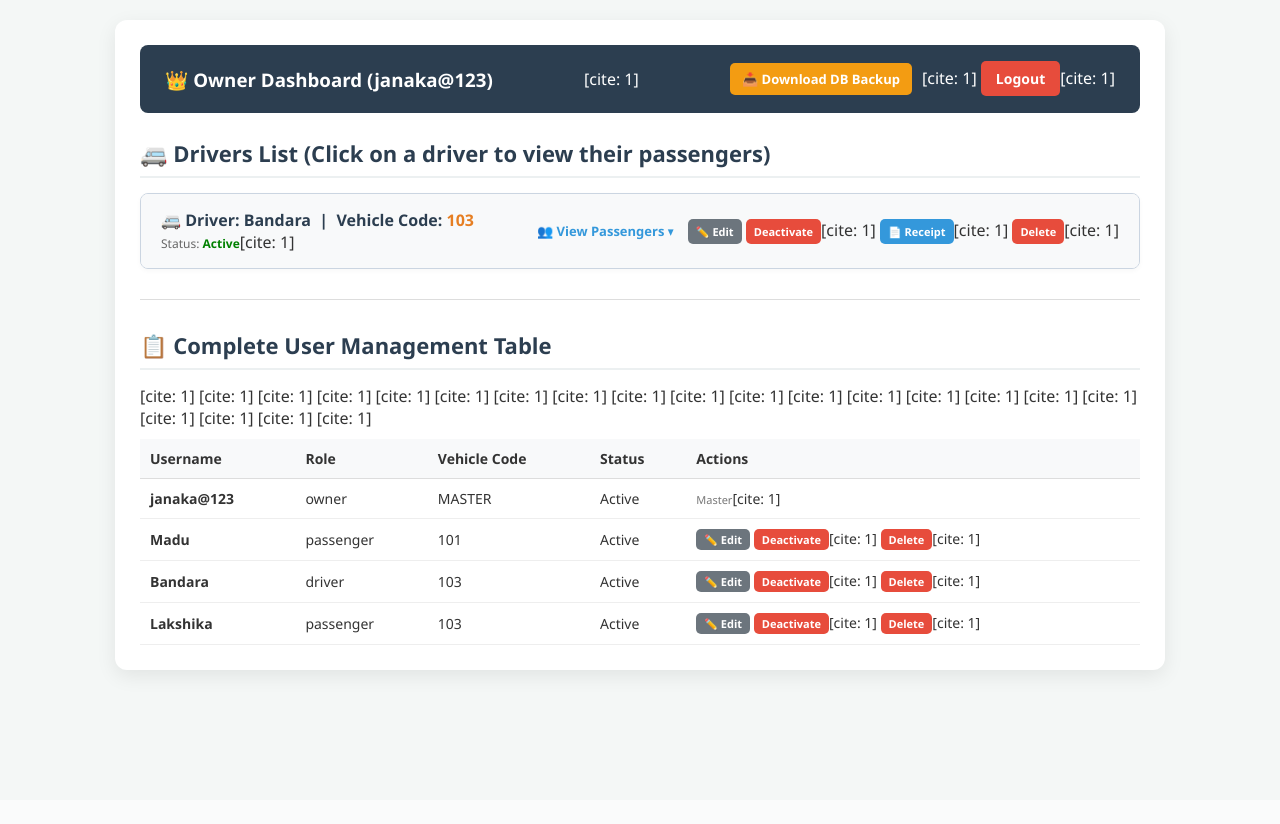
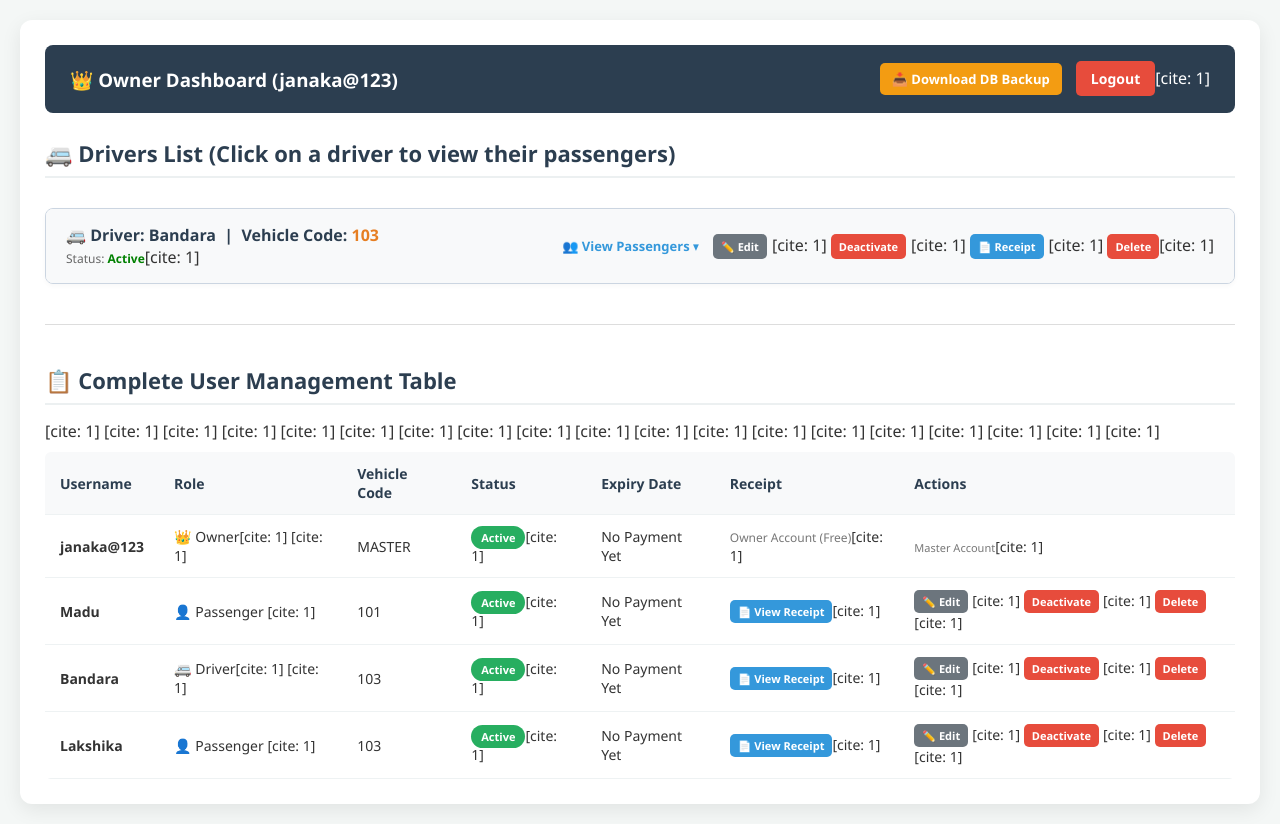
Before and after one commit to Janaka1987-hash/vehicle-tracker, a Flask app: page /owner_dashboard in a window 1280 px wide. Before the commit the page ends 680 px from the top, so only its background shows below. Run offline with Flask 3, Linux system fonts and the light colour scheme; a user stored in the database is signed in; data comes from the database, SQL or seed files in the repository.

Commit message:
Update owner_dashboard.html

```diff
--- a/templates/owner_dashboard.html
+++ b/templates/owner_dashboard.html
@@ -6,7 +6,7 @@
     <title>Owner Dashboard - RideSync</title>
     <style>
         body { font-family: 'Segoe UI', Tahoma, Geneva, Verdana, sans-serif; background: #f4f7f6; margin: 0; padding: 20px; color: #333; text-align: center; }
-        .container { max-width: 1000px; margin: auto; background: white; padding: 25px; border-radius: 12px; box-shadow: 0 6px 20px rgba(0,0,0,0.08); text-align: left; }
+        .container { max-width: 1200px; margin: auto; background: white; padding: 25px; border-radius: 12px; box-shadow: 0 6px 20px rgba(0,0,0,0.08); text-align: left; }
         header { background: #2c3e50; color: white; padding: 18px 25px; border-radius: 8px; display: flex; justify-content: space-between; align-items: center; margin-bottom: 25px; }
         h2 { margin: 0 0 15px 0; color: #2c3e50; font-size: 22px; border-bottom: 2px solid #ecf0f1; padding-bottom: 8px; }
         .btn { padding: 7px 12px; border: none; border-radius: 5px; font-weight: bold; cursor: pointer; text-decoration: none; display: inline-block; font-size: 13px; transition: 0.2s; }
@@ -17,11 +17,22 @@
         .btn-primary { background: #3498db; color: white; }
         .btn-secondary { background: #6c757d; color: white; }
 
+        table { width: 100%; border-collapse: collapse; margin-top: 10px; font-size: 14px; background: white; border-radius: 6px; overflow: hidden; }
+        th, td { padding: 12px 15px; border-bottom: 1px solid #eef2f3; text-align: left; }
+        th { background: #f8f9fa; color: #2c3e50; font-weight: 600; }
+
+        .badge-active { background: #27ae60; color: white; padding: 4px 10px; border-radius: 20px; font-size: 11px; font-weight: bold; }
+        .badge-inactive { background: #e74c3c; color: white; padding: 4px 10px; border-radius: 20px; font-size: 11px; font-weight: bold; }
+
+        .driver-section { margin-top: 30px; }
         .driver-card { background: #ffffff; border: 1px solid #cbd5e1; margin-bottom: 15px; border-radius: 8px; box-shadow: 0 2px 5px rgba(0,0,0,0.03); overflow: hidden; }
-        .driver-button-header { background: #f8f9fa; padding: 15px 20px; display: flex; justify-content: space-between; align-items: center; cursor: pointer; user-select: none; transition: background 0.2s; }
+
+        /* Driver Header Button (Clickable to Toggle) */
+        .driver-button-header { background: #f8f9fa; padding: 15px 20px; display: flex; justify-content: space-between; align-items: center; cursor: pointer; user-select: none; transition: background 0.2s; flex-wrap: wrap; }
         .driver-button-header:hover { background: #e2e8f0; }
         .driver-title { font-size: 16px; font-weight: bold; color: #2c3e50; margin: 0; }
 
+        /* Passengers Box (Hidden by default, opens on click) */
         .passengers-container { display: none; padding: 15px 20px; background: #ffffff; border-top: 1px solid #e2e8f0; }
         .passenger-item { display: flex; justify-content: space-between; align-items: center; background: #f8f9fa; padding: 10px 15px; margin: 8px 0; border-radius: 6px; border: 1px solid #e2e8f0; font-size: 13px; }
 
@@ -31,9 +42,9 @@
 <body>
     <div class="container">
         <header>
-            <h3 style="margin:0; color: white;">👑 Owner Dashboard ({{ username }})</h3>[cite: 1]
+            <h3 style="margin:0; color: white;">👑 Owner Dashboard ({{ username }})</h3>
             <div>
-                <a href="/download_backup" class="btn btn-warning" style="margin-right: 10px;">📥 Download DB Backup</a>[cite: 1]
+                <a href="/download_backup" class="btn btn-warning" style="margin-right: 10px;">📥 Download DB Backup</a>
                 <a href="/logout" class="logout">Logout</a>[cite: 1]
             </div>
         </header>
@@ -46,7 +57,7 @@
                 {% if u[3] == 'driver' %}
                     {% set ns.driver_found = true %}
                     <div class="driver-card">
-                        <!-- Driver Header (Clickable to Toggle Passengers) -->
+                        <!-- Driver Header (Clickable) -->
                         <div class="driver-button-header" onclick="
                             var box = document.getElementById('passengers-{{ u[0] }}');
                             if (box.style.display === 'none' || box.style.display === '') {
@@ -61,18 +72,18 @@
                             </div>
                             <div>
                                 <span style="font-size: 13px; color: #3498db; font-weight: bold; margin-right: 10px;">👥 View Passengers ▾</span>
-                                <a href="/edit_user/{{ u[0] }}" class="btn btn-secondary" style="padding: 5px 8px; font-size: 11px;" onclick="event.stopPropagation();">✏️ Edit</a>
-                                <a href="/toggle_status/{{ u[0] }}" class="btn {% if u[5] == 1 %}btn-danger{% else %}btn-success{% endif %}" style="padding: 5px 8px; font-size: 11px;" onclick="event.stopPropagation();">
+                                <a href="/edit_user/{{ u[0] }}" class="btn btn-secondary" style="padding: 5px 8px; font-size: 11px; margin-right: 5px;" onclick="event.stopPropagation();">✏️ Edit</a>[cite: 1]
+                                <a href="/toggle_status/{{ u[0] }}" class="btn {% if u[5] == 1 %}btn-danger{% else %}btn-success{% endif %}" style="padding: 5px 8px; font-size: 11px; margin-right: 5px;" onclick="event.stopPropagation();">
                                     {% if u[5] == 1 %}Deactivate{% else %}Activate{% endif %}
                                 </a>[cite: 1]
                                 {% if u[6] and u[6] != 'Owner Account (Free)' %}
-                                    <a href="{{ url_for('static', filename='uploads/' + u[6]) }}" target="_blank" class="btn btn-primary" style="padding: 5px 8px; font-size: 11px;" onclick="event.stopPropagation();">📄 Receipt</a>[cite: 1]
+                                    <a href="{{ url_for('static', filename='uploads/' + u[6]) }}" target="_blank" class="btn btn-primary" style="padding: 5px 8px; font-size: 11px; margin-right: 5px;" onclick="event.stopPropagation();">📄 Receipt</a>[cite: 1]
                                 {% endif %}
                                 <a href="/delete_user/{{ u[0] }}" class="btn btn-danger" style="padding: 5px 8px; font-size: 11px;" onclick="event.stopPropagation(); return confirm('Are you sure you want to delete this driver?');">Delete</a>[cite: 1]
                             </div>
                         </div>
 
-                        <!-- Passengers List Box -->
+                        <!-- Passengers Container (Toggles on click) -->
                         <div id="passengers-{{ u[0] }}" class="passengers-container">
                             <p style="margin: 0 0 10px 0; font-size: 13px; font-weight: bold; color: #475569;">Assigned Passengers for Vehicle Code: {{ u[4] }}</p>
 
@@ -93,7 +104,7 @@
                                             {% if p[6] and p[6] != 'Owner Account (Free)' %}
                                                 <a href="{{ url_for('static', filename='uploads/' + p[6]) }}" target="_blank" class="btn btn-primary" style="padding: 3px 8px; font-size: 11px; margin-right: 5px;">📄 Receipt</a>[cite: 1]
                                             {% endif %}
-                                            <a href="/edit_user/{{ p[0] }}" class="btn btn-secondary" style="padding: 3px 8px; font-size: 11px; margin-right: 5px;">✏️ Edit</a>
+                                            <a href="/edit_user/{{ p[0] }}" class="btn btn-secondary" style="padding: 3px 8px; font-size: 11px; margin-right: 5px;">✏️ Edit</a>[cite: 1]
                                             <a href="/toggle_status/{{ p[0] }}" class="btn {% if p[5] == 1 %}btn-danger{% else %}btn-success{% endif %}" style="padding: 3px 8px; font-size: 11px; margin-right: 5px;">
                                                 {% if p[5] == 1 %}Deactivate{% else %}Activate{% endif %}
                                             </a>[cite: 1]
@@ -116,38 +127,56 @@
             {% endif %}
         </div>
 
-        <hr style="margin: 30px 0; border: 0; border-top: 1px solid #ddd;">
+        <hr style="margin: 40px 0; border: 0; border-top: 1px solid #ddd;">
 
         <h2>📋 Complete User Management Table</h2>
         <div style="overflow-x: auto;">
-            <table style="width: 100%; border-collapse: collapse; margin-top: 10px; font-size: 14px; background: white;">
+            <table>
                 <thead>
-                    <tr style="background: #f8f9fa;">
-                        <th style="padding: 10px; border-bottom: 1px solid #ddd;">Username</th>[cite: 1]
-                        <th style="padding: 10px; border-bottom: 1px solid #ddd;">Role</th>[cite: 1]
-                        <th style="padding: 10px; border-bottom: 1px solid #ddd;">Vehicle Code</th>[cite: 1]
-                        <th style="padding: 10px; border-bottom: 1px solid #ddd;">Status</th>[cite: 1]
-                        <th style="padding: 10px; border-bottom: 1px solid #ddd;">Actions</th>[cite: 1]
+                    <tr>
+                        <th>Username</th>[cite: 1]
+                        <th>Role</th>[cite: 1]
+                        <th>Vehicle Code</th>[cite: 1]
+                        <th>Status</th>[cite: 1]
+                        <th>Expiry Date</th>[cite: 1]
+                        <th>Receipt</th>[cite: 1]
+                        <th>Actions</th>[cite: 1]
                     </tr>
                 </thead>
                 <tbody>
                     {% for u in users %}
                     <tr>
-                        <td style="padding: 10px; border-bottom: 1px solid #eee;"><strong>{{ u[1] }}</strong></td>[cite: 1]
-                        <td style="padding: 10px; border-bottom: 1px solid #eee;">{{ u[3] }}</td>[cite: 1]
-                        <td style="padding: 10px; border-bottom: 1px solid #eee;">{{ u[4] if u[4] else '-' }}</td>[cite: 1]
-                        <td style="padding: 10px; border-bottom: 1px solid #eee;">
-                            {% if u[5] == 1 %}Active{% else %}Inactive{% endif %}
-                        </td>[cite: 1]
-                        <td style="padding: 10px; border-bottom: 1px solid #eee;">
+                        <td><strong>{{ u[1] }}</strong></td>[cite: 1]
+                        <td>
+                            {% if u[3] == 'owner' %} 👑 Owner[cite: 1]
+                            {% elif u[3] == 'driver' %} 🚐 Driver[cite: 1]
+                            {% else %} 👤 Passenger {% endif %}[cite: 1]
+                        </td>
+                        <td>{{ u[4] if u[4] else '-' }}</td>[cite: 1]
+                        <td>
+                            {% if u[5] == 1 %}
+                                <span class="badge-active">Active</span>[cite: 1]
+                            {% else %}
+                                <span class="badge-inactive">Inactive</span>[cite: 1]
+                            {% endif %}
+                        </td>
+                        <td>{{ u[7] if u[7] else 'No Payment Yet' }}</td>[cite: 1]
+                        <td>
+                            {% if u[6] and u[6] != 'Owner Account (Free)' %}
+                                <a href="{{ url_for('static', filename='uploads/' + u[6]) }}" target="_blank" class="btn btn-primary" style="padding: 4px 8px; font-size: 11px;">📄 View Receipt</a>[cite: 1]
+                            {% else %}
+                                <span style="color: #777; font-size: 12px;">{{ u[6] if u[6] else 'None' }}</span>[cite: 1]
+                            {% endif %}
+                        </td>
+                        <td>
                             {% if u[3] != 'owner' %}
-                                <a href="/edit_user/{{ u[0] }}" class="btn btn-secondary" style="padding: 3px 8px; font-size: 11px;">✏️ Edit</a>
-                                <a href="/toggle_status/{{ u[0] }}" class="btn {% if u[5] == 1 %}btn-danger{% else %}btn-success{% endif %}" style="padding: 3px 8px; font-size: 11px;">
+                                <a href="/edit_user/{{ u[0] }}" class="btn btn-secondary" style="padding: 4px 8px; font-size: 11px; margin-right: 4px;">✏️ Edit</a>[cite: 1]
+                                <a href="/toggle_status/{{ u[0] }}" class="btn {% if u[5] == 1 %}btn-danger{% else %}btn-success{% endif %}" style="padding: 4px 8px; font-size: 11px; margin-right: 4px;">
                                     {% if u[5] == 1 %}Deactivate{% else %}Activate{% endif %}
                                 </a>[cite: 1]
-                                <a href="/delete_user/{{ u[0] }}" class="btn btn-danger" style="padding: 3px 8px; font-size: 11px;" onclick="return confirm('Delete this user?');">Delete</a>[cite: 1]
+                                <a href="/delete_user/{{ u[0] }}" class="btn btn-danger" style="padding: 4px 8px; font-size: 11px;" onclick="return confirm('Are you sure you want to delete this user?');">Delete</a>[cite: 1]
                             {% else %}
-                                <span style="color: #777; font-size: 11px;">Master</span>[cite: 1]
+                                <span style="color: #777; font-size: 11px;">Master Account</span>[cite: 1]
                             {% endif %}
                         </td>
                     </tr>
```
